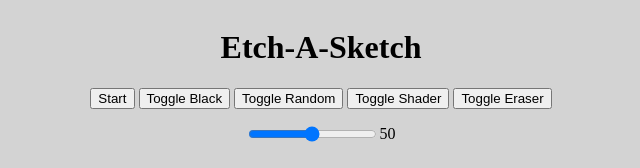
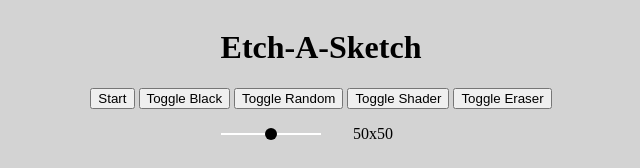
Before and after one commit to JanPomelo/odin-etch-a-sketch, a plain HTML site: page index.html in a window 1280 px wide. Shown: the top 168 px of the page, without its empty margins (319-959 px from the left). Drawn offline with Linux system fonts and the light colour scheme.

Commit message:
styled slider properly

```diff
--- a/index.html
+++ b/index.html
@@ -25,7 +25,7 @@
           value="50"
           oninput="rangeValue.innerText = this.value + 'x' + this.value"
         />
-        <p id="rangeValue">50</p>
+        <p id="rangeValue">50x50</p>
       </div>
     </div>
     <div id="container"></div>
--- a/style/styles.css
+++ b/style/styles.css
@@ -45,3 +45,28 @@ body {
     flex-direction: row;
     align-items: center;
 }
+input[type='range'] {
+    -webkit-appearance: none;
+    height: 2px;
+    width: 100px;
+}
+
+input[type="range"]::-webkit-slider-thumb {
+    -webkit-appearance: none;
+    height: 12px;
+    width: 12px;
+    background: black;
+    border-radius: 50%;
+}
+
+input[type=range]::-webkit-slider-runnable-track  {
+    -webkit-appearance: none;
+    box-shadow: none;
+    border: none;
+    background: transparent;
+  }
+
+  p {
+    width: 100px;
+    text-align: center;
+  }
```
